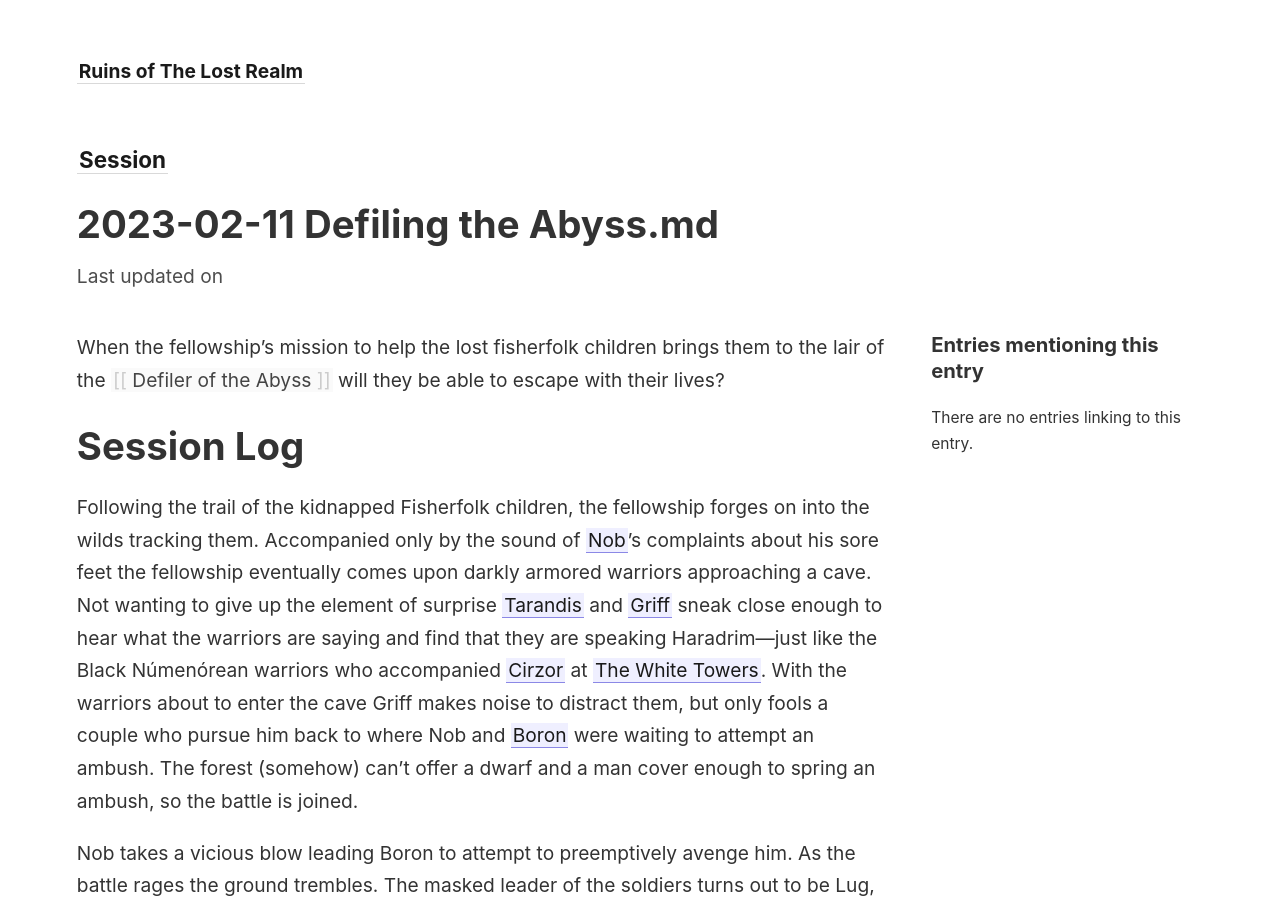
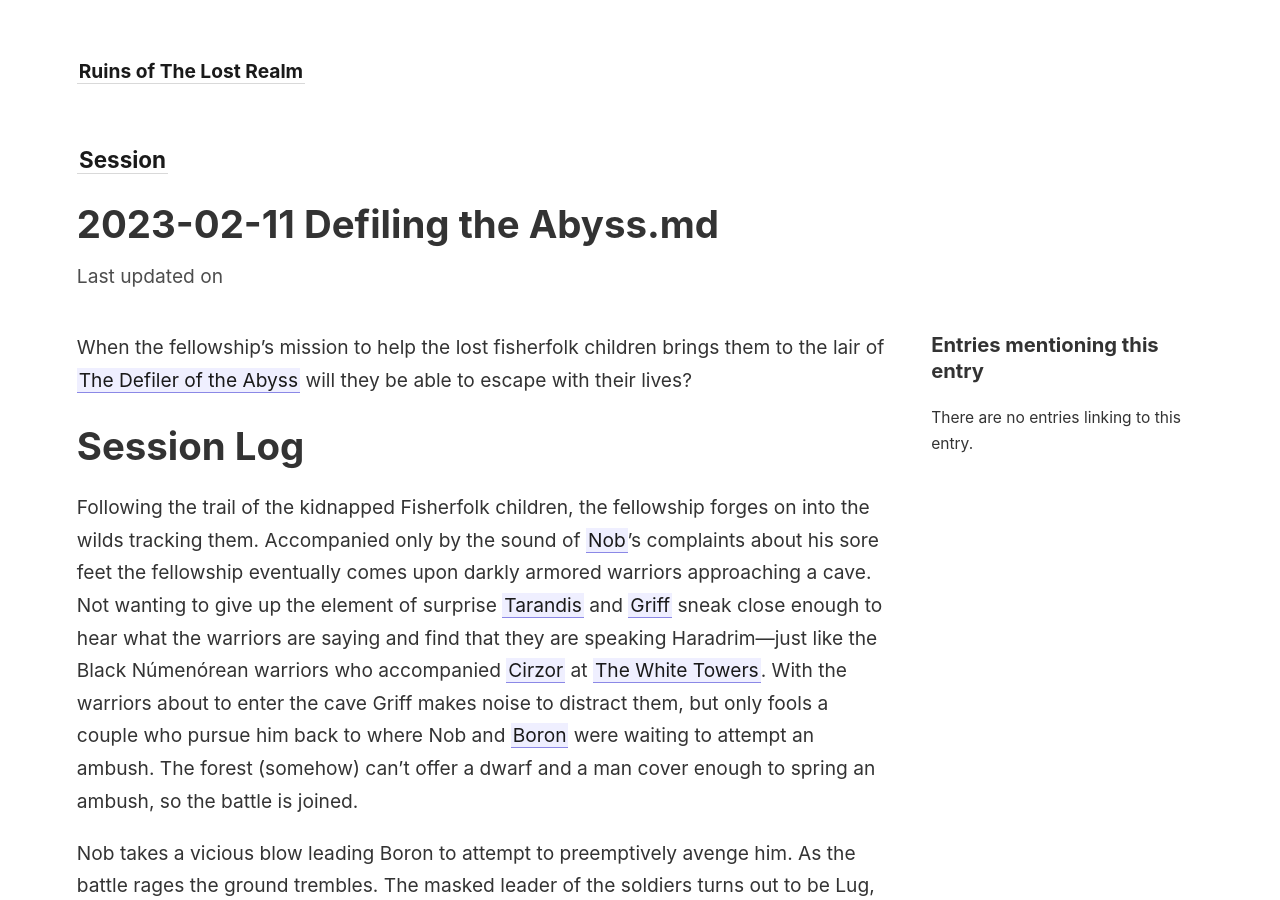
Before and after one commit to Sagelt/ruins-of-the-lost-realm-campaign, a Jekyll site: the page built from _entries/sessions/2023-02-11 Defiling the Abyss.md, in a window 1280 px wide and 900 px high. Built offline with Jekyll 4.4.1, drawn with Linux system fonts in a browser that asks for light colours.

Commit message:
Fix link

```diff
--- a/_entries/sessions/2023-02-11 Defiling the Abyss.md
+++ b/_entries/sessions/2023-02-11 Defiling the Abyss.md
@@ -4,7 +4,7 @@ year: 2966
 excerpt: When the fellowship's mission to help the lost fisherfolk children brings them to the lair of the Defiler of the Abyss will they be able to escape with their lives?
 ---
 
-When the fellowship's mission to help the lost fisherfolk children brings them to the lair of the [[Defiler of the Abyss]] will they be able to escape with their lives?
+When the fellowship's mission to help the lost fisherfolk children brings them to the lair of [[The Defiler of the Abyss]] will they be able to escape with their lives?
 
 # Session Log
 
```
